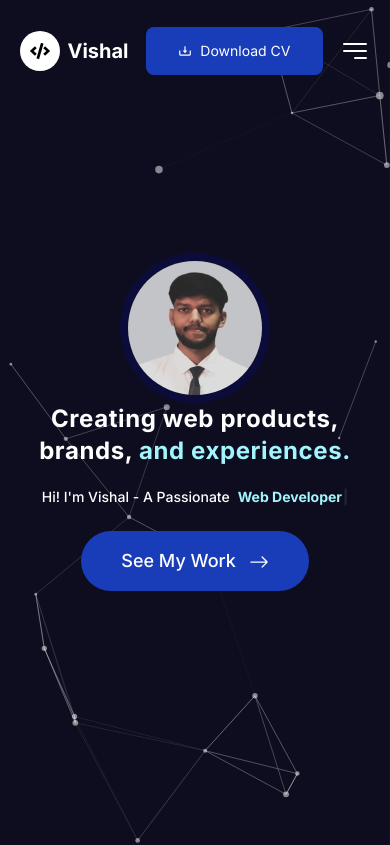
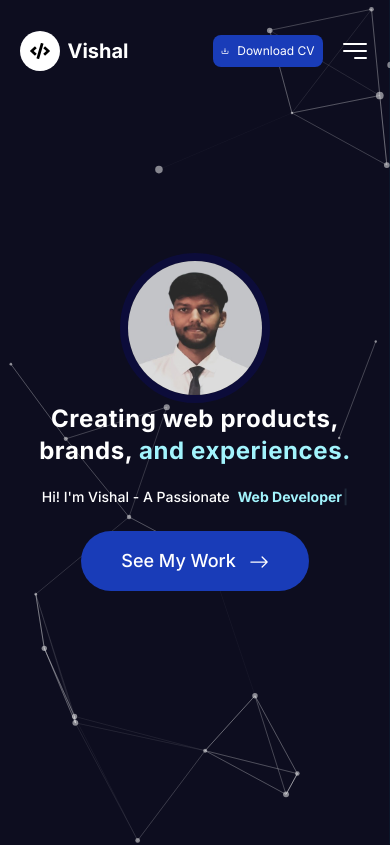
Before and after one commit to Imvishu3012/Portfolio, a Next.js app: page / in a window 390 px wide. Shown: the top 845 px of the page. Built offline with nearby package versions, Linux system fonts and the light colour scheme.

Commit message:
made resume button responsive

```diff
--- a/component/Home/Navbar/Nav.tsx
+++ b/component/Home/Navbar/Nav.tsx
@@ -62,11 +62,11 @@ const Nav = ({openNav}:Props) => {
             download="Vishal-Resume.pdf"
             target="_blank"
             rel="noopener noreferrer"
-            className="px-8 py-3.5 w-fit text-sm cursor-pointer rounded-lg bg-blue-800
+            className="lg:px-8 lg:py-3.5 px-2 py-2 w-fit text-sm cursor-pointer rounded-lg bg-blue-800
   hover:bg-blue-900 transition-all duration-300 text-white flex items-center space-x-2"
           >
-            <BiDownload className="w-fit h-fit lg:w-5 lg:h-5" />
-            <span>Download CV</span>
+            <BiDownload className="w-2 h-2 lg:w-5 lg:h-5 " />
+            <span className="text-xs lg:text-sm">Download CV</span>
           </a>
           {/* Burger Menu */}
           <HiBars3BottomRight
```
